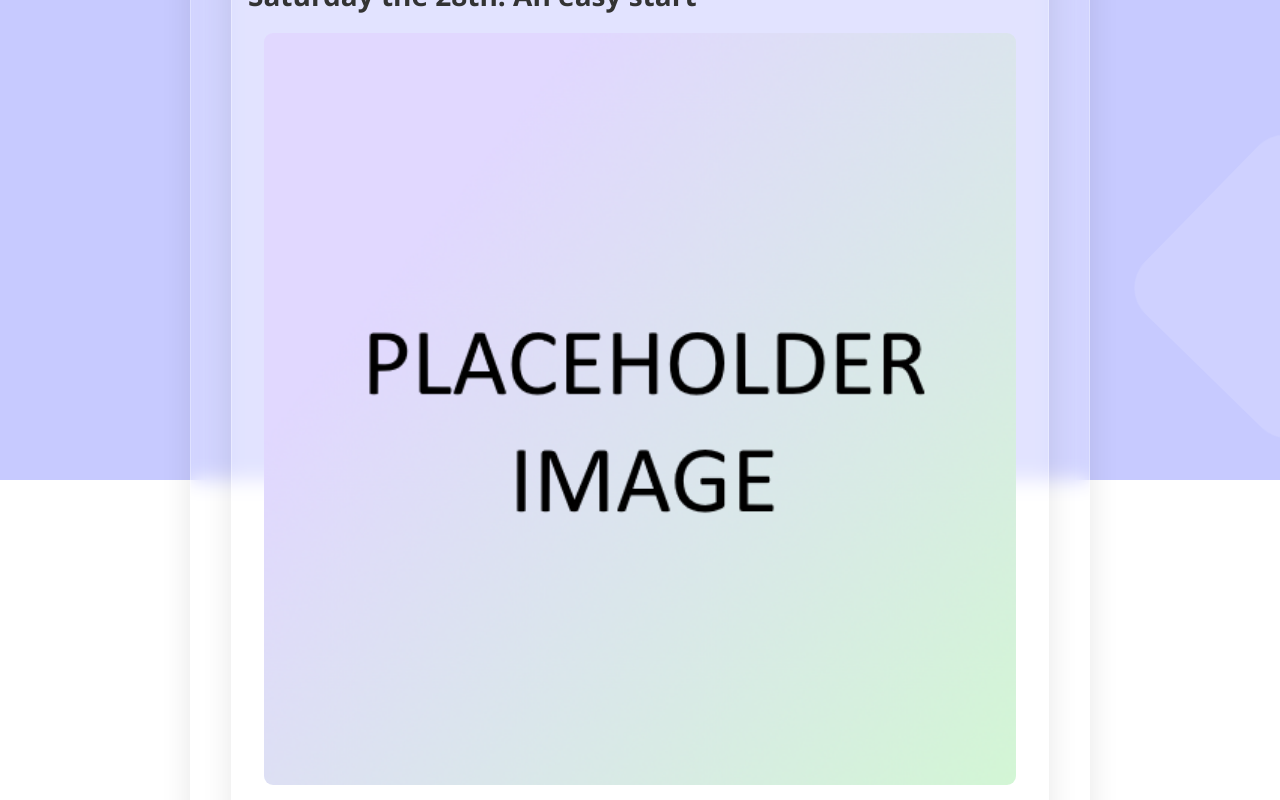
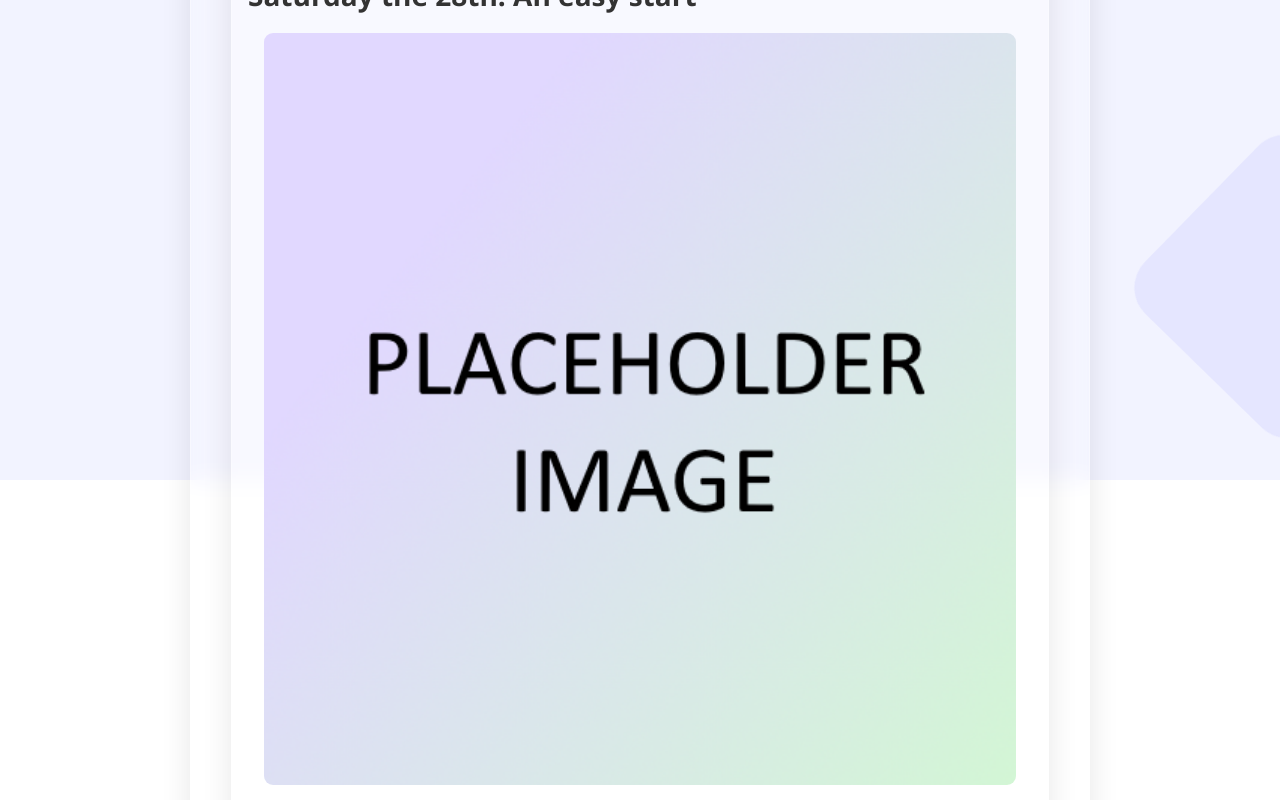
Before and after one commit to lopezk38/portfolio-site, a React (Vite) app: page /portfolio-site/blog in a window 1280 px wide. Shown: the part 520-1320 px from the top of the page. Built offline with nearby package versions, Linux system fonts and the light colour scheme.

Commit message:
Fixed navigation links. Made the page less blue

```diff
--- a/src/App.jsx
+++ b/src/App.jsx
@@ -1,4 +1,5 @@
 import { Routes, Route, Link } from 'react-router-dom';
+import { HashLink } from 'react-router-hash-link';
 import Home from './pages/Home';
 import Blog from './pages/Blog';
 
@@ -8,9 +9,9 @@ function App() {
 			<nav className="navbar">
 				<Link to="/" className="nav-logo">Kenneth Lopez's Portfolio</Link>
 				<div className="nav-links">
-					<a href="#about">About</a>
-					<a href="#projects">Projects</a>
-					<a href="#contact">Contact</a>
+					<HashLink to="/#about">About</HashLink>
+					<HashLink to="/#projects">Projects</HashLink>
+					<HashLink to="/#contact">Contact</HashLink>
 					<Link to="/blog">Blog</Link>
 				</div>
 			</nav>
--- a/src/background.css
+++ b/src/background.css
@@ -21,7 +21,7 @@
     left: 0;
     margin: 0;
     padding: 0;
-    background: #c7caff;
+    background: #f2f3ff;
     overflow: hidden;
 	z-index: -1;
 }
@@ -31,7 +31,7 @@
     list-style: none;
     width: 20px;
     height: 20px;
-    background: rgba(255, 255, 255, 0.2);
+    background: rgba(150, 150, 255, 0.2);
     animation: animate 19s linear infinite;
 }
 
--- a/src/pages/Home.jsx
+++ b/src/pages/Home.jsx
@@ -7,6 +7,10 @@ function Home() {
 		{
 			window.open(url, "_blank", "noopener,noreferrer");
 		}
+	}
+
+	const sendEmail = (address) => {
+		window.location.href = `mailto:${address}`;
 	}
 
 	const projectCardEntries = [
@@ -81,7 +85,7 @@ function Home() {
 				{/* Contact Section */}
 				<section id="contact" className="section glass-pane">
 					<h2>Contact Me!</h2>
-					<p>Email: lopezk38@gmail.com</p>
+					<p onClick={() => {sendEmail('lopezk38@gmail.com')}}>Email: lopezk38@gmail.com</p>
 					<p onClick={() => {openPage('https://github.com/lopezk38')}}>
 						GitHub: github.com/lopezk38
 					</p>
```
Also changed, not shown: package.json (+4 -4 lines), 1 other file (tests, documents, lock files or other folders).
